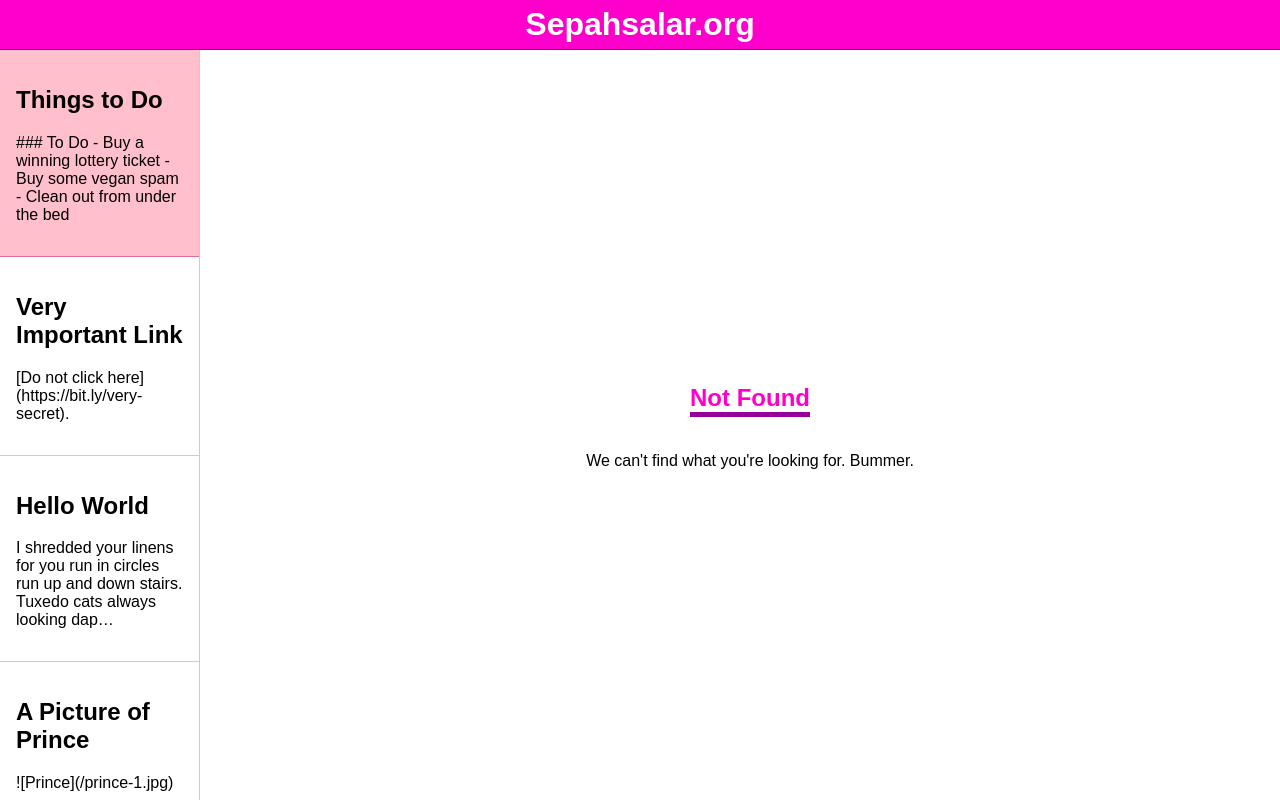
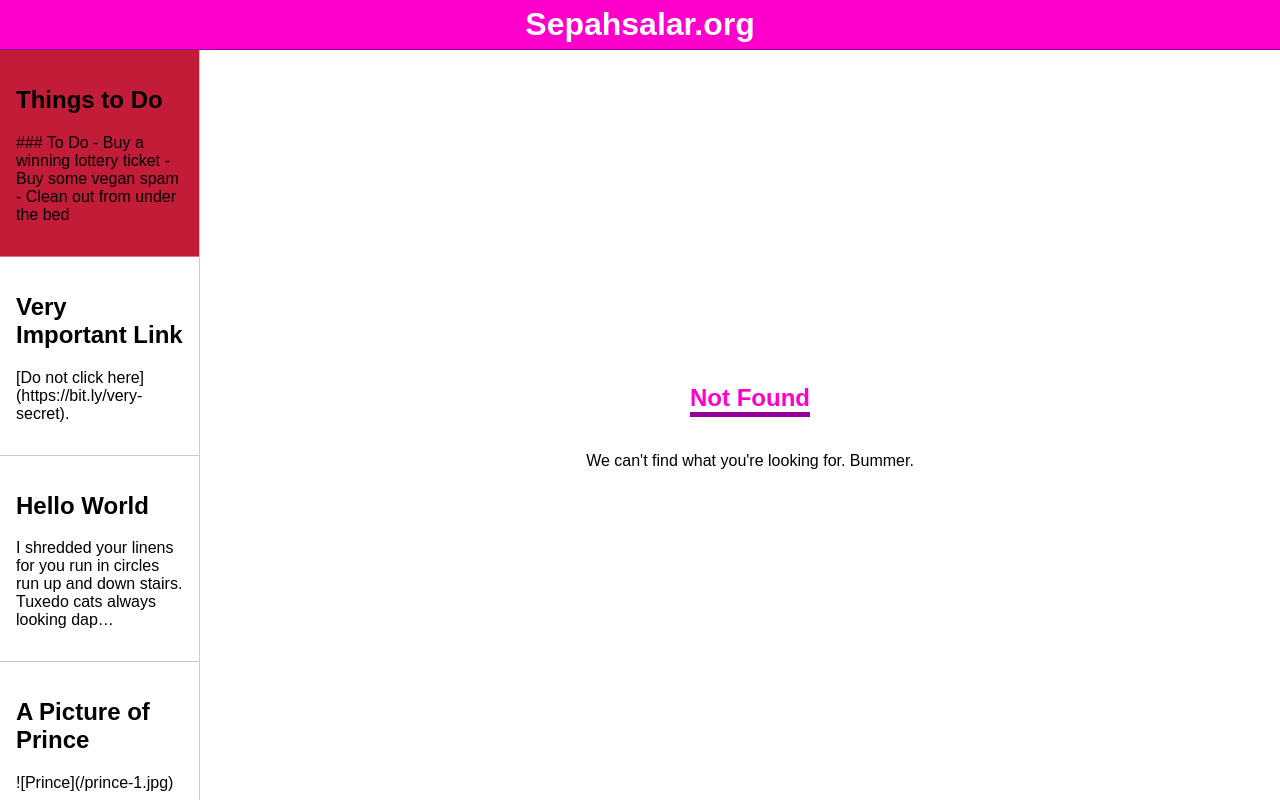
Before and after one commit to ardeshir/sepahsalar.org, a React app: page /1/edit in a window 1280 px wide. In both pictures the pointer is over the link 99 px from the left and 153 px from the top of the page. Built offline with nearby package versions, Linux system fonts and the light colour scheme.

Commit message:
adding red

```diff
--- a/src/styles.css
+++ b/src/styles.css
@@ -12,7 +12,7 @@ body {
 a {
   color: black;
   text-decoration: none;
-  border-bottom: 5px solid pink;
+  border-bottom: 5px solid rgb(194, 28, 56);
 }
 
 a:visited {
@@ -20,7 +20,7 @@ a:visited {
 }
 
 a:hover {
-  background-color: pink;
+  background-color: rgb(194, 28, 56);
   color: black;
   border-color: palevioletred;
 }
```
